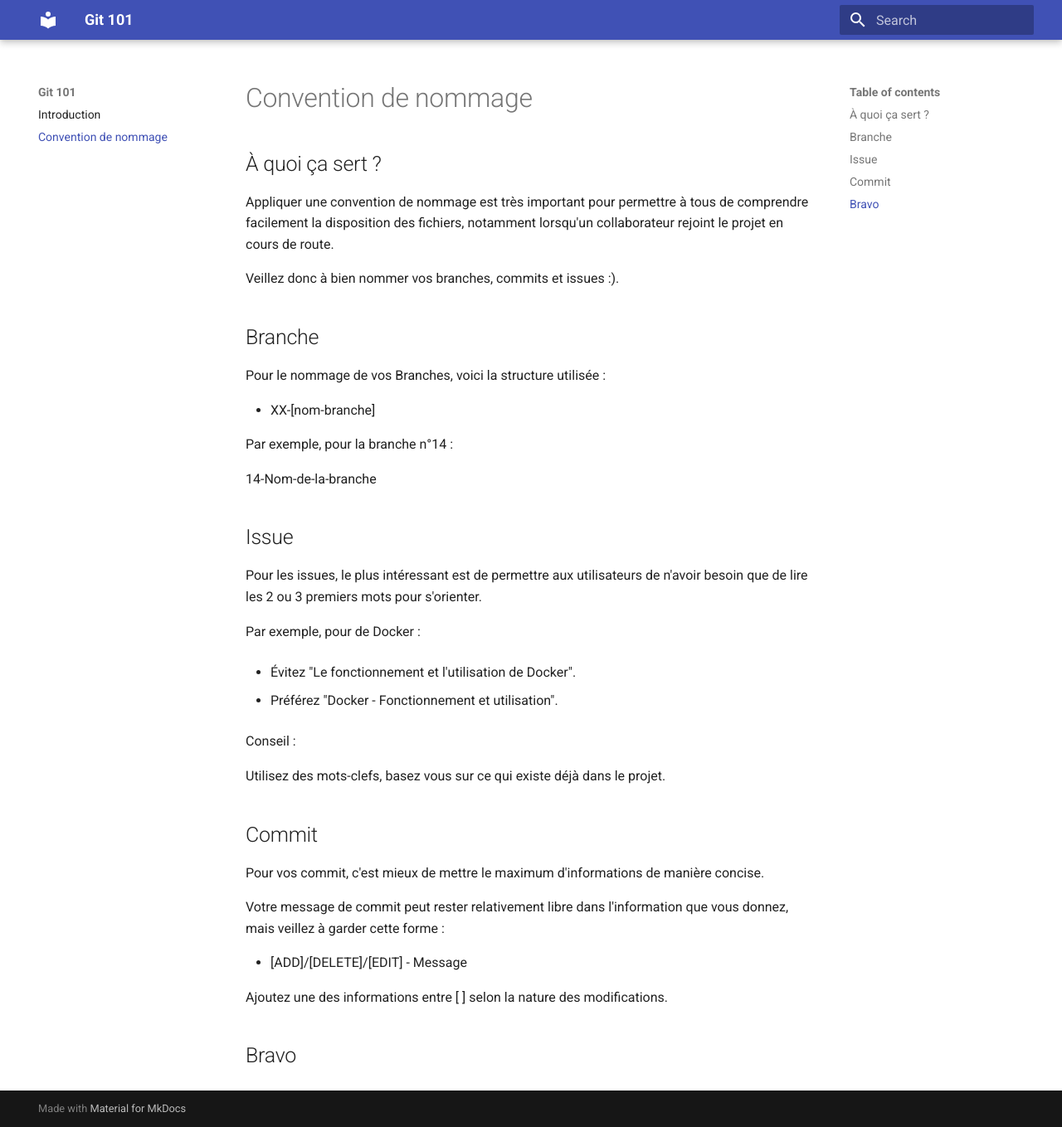
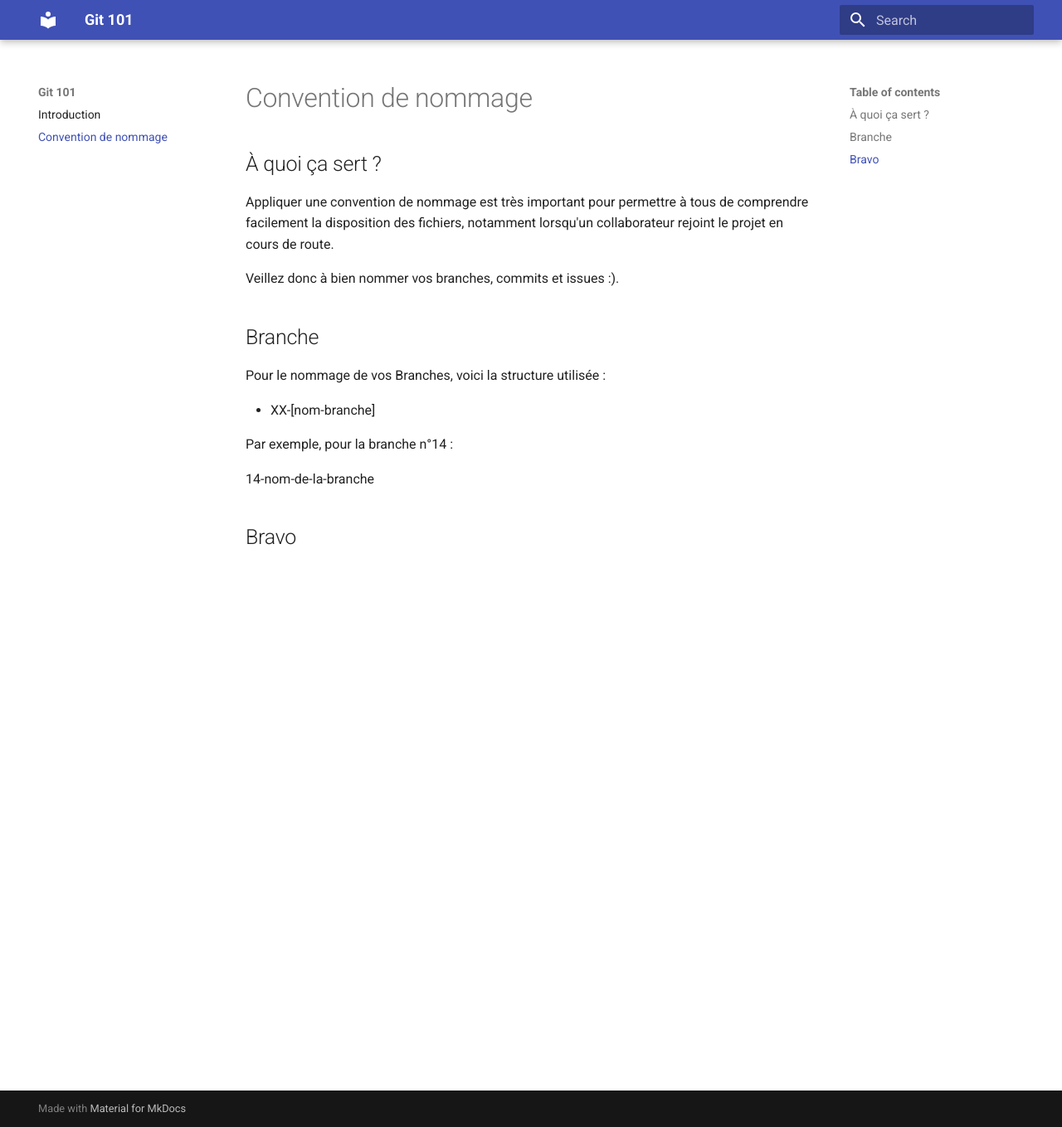
Before and after one commit to ub-mmi-but/git-101, an MkDocs documentation site: the page built from docs/convention-de-nommage.md, in a window 1280 px wide and 1359 px high. Shown: the whole window at 83% size. Built offline with MkDocs 1.6.1 and Material for MkDocs 9.7.7, drawn with Linux system fonts in a browser that asks for light colours.

Commit message:
Corrections et mise à jour des informations

```diff
--- a/docs/convention-de-nommage.md
+++ b/docs/convention-de-nommage.md
@@ -14,30 +14,6 @@ Pour le nommage de vos Branches, voici la structure utilisée :
 
 Par exemple, pour la branche n°14 :
 
-14-Nom-de-la-branche
-
-## Issue
-
-Pour les issues, le plus intéressant est de permettre aux utilisateurs de n'avoir besoin que de lire les 2 ou 3 premiers mots pour s'orienter.
-
-Par exemple, pour de Docker :
-
-- Évitez "Le fonctionnement et l'utilisation de Docker".
-
-- Préférez "Docker - Fonctionnement et utilisation".
-
-Conseil :
-
-Utilisez des mots-clefs, basez vous sur ce qui existe déjà dans le projet.
-
-## Commit
-
-Pour vos commit, c'est mieux de mettre le maximum d'informations de manière concise.
-
-Votre message de commit peut rester relativement libre dans l'information que vous donnez, mais veillez à garder cette forme :
-
-- [ADD]/[DELETE]/[EDIT] - Message
-
-Ajoutez une des informations entre [ ] selon la nature des modifications.
+14-nom-de-la-branche
 
 ## Bravo
```
